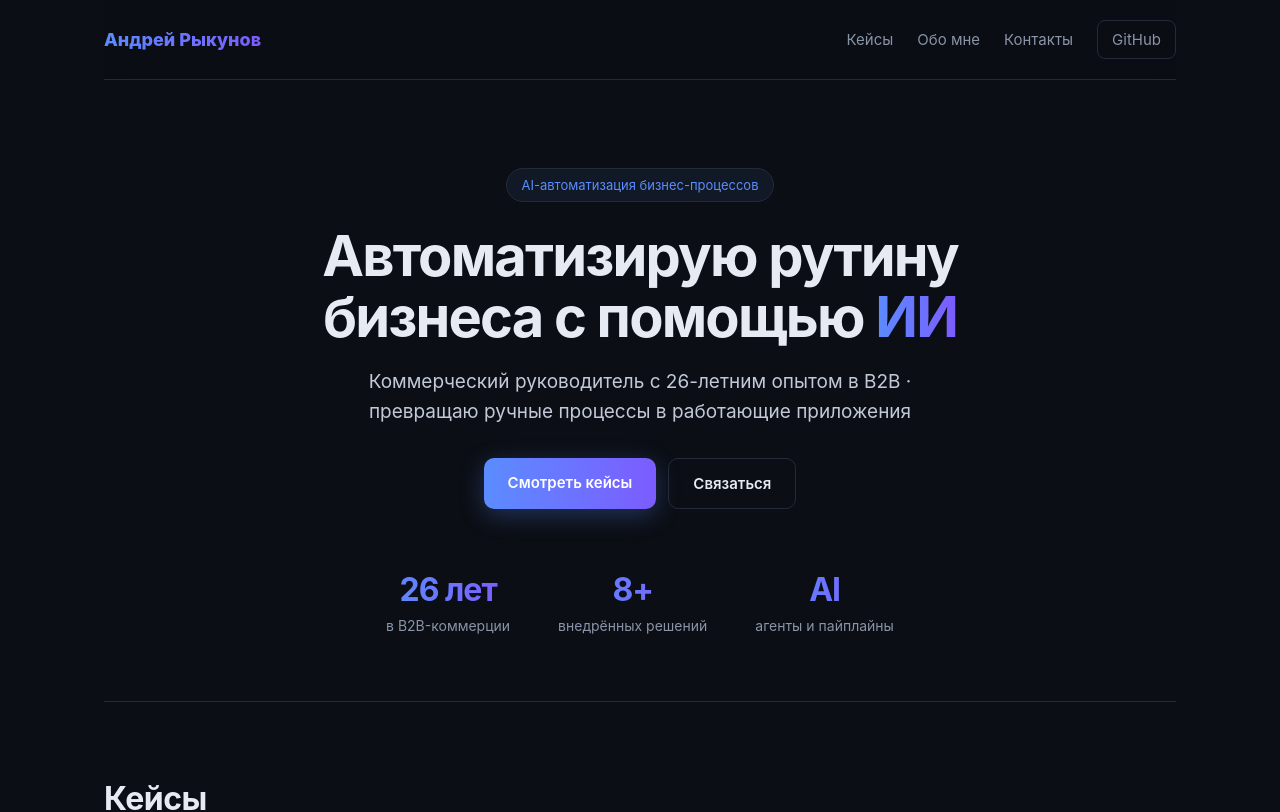
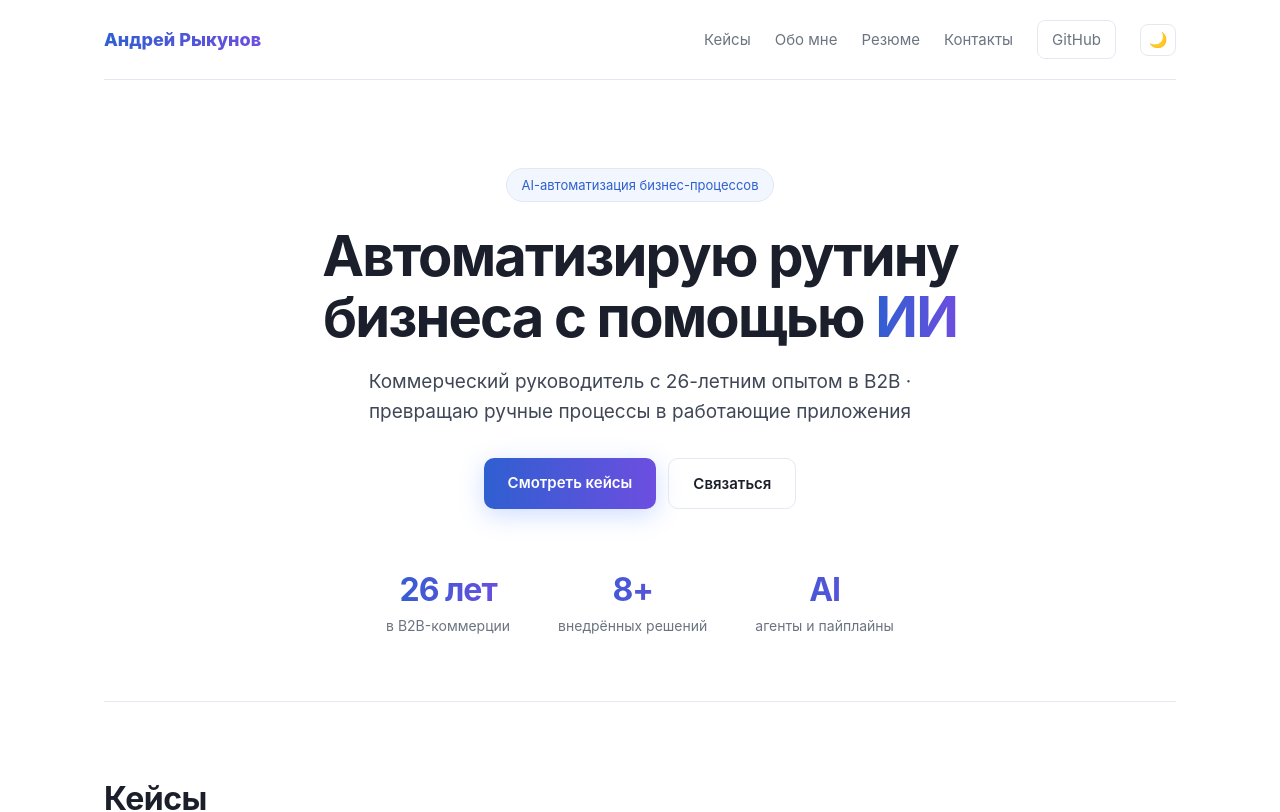
Before and after one commit to kilevoy/kilevoy.github.io, a React (Vite) app: page / in a window 1280 px wide. Shown: the top 812 px of the page. Built offline with nearby package versions, Linux system fonts and the light colour scheme.

Commit message:
ci: add GitHub Pages deploy workflow; feat: light/dark theme toggle + resume section

```diff
--- a/index.html
+++ b/index.html
@@ -11,6 +11,13 @@
   </head>
   <body>
     <div id="root"></div>
+    <script>
+      // Ставим тему до отрисовки, чтобы не было вспышки (дефолт — светлая)
+      (function () {
+        var t = localStorage.getItem("theme");
+        if (t === "dark") document.documentElement.setAttribute("data-theme", "dark");
+      })();
+    </script>
     <script type="module" src="/src/main.tsx"></script>
   </body>
 </html>
--- a/src/App.tsx
+++ b/src/App.tsx
@@ -1,5 +1,28 @@
-import { useState } from "react";
-import { profile, cases, skills, type Case } from "./data";
+import { useState, useEffect } from "react";
+import { profile, cases, skills, highlights, type Case } from "./data";
+
+function ThemeToggle() {
+  const [theme, setTheme] = useState<"light" | "dark">(() => {
+    const saved = localStorage.getItem("theme");
+    return saved === "dark" ? "dark" : "light"; // дефолт — светлая
+  });
+
+  useEffect(() => {
+    document.documentElement.setAttribute("data-theme", theme);
+    localStorage.setItem("theme", theme);
+  }, [theme]);
+
+  return (
+    <button
+      className="theme-toggle"
+      onClick={() => setTheme(theme === "light" ? "dark" : "light")}
+      title={theme === "light" ? "Тёмная тема" : "Светлая тема"}
+      aria-label="Переключить тему"
+    >
+      {theme === "light" ? "🌙" : "☀️"}
+    </button>
+  );
+}
 
 export default function App() {
   return (
@@ -8,6 +31,7 @@ export default function App() {
       <Hero />
       <Cases />
       <About />
+      <Resume />
       <Contact />
       <Footer />
     </div>
@@ -23,10 +47,12 @@ function Nav() {
       <div className="nav-links">
         <a href="#cases">Кейсы</a>
         <a href="#about">Обо мне</a>
+        <a href="#resume">Резюме</a>
         <a href="#contact">Контакты</a>
         <a href={profile.github} target="_blank" rel="noreferrer" className="nav-gh">
           GitHub
         </a>
+        <ThemeToggle />
       </div>
     </nav>
   );
@@ -174,6 +200,33 @@ function About() {
   );
 }
 
+function Resume() {
+  return (
+    <section className="resume" id="resume">
+      <h2>Резюме</h2>
+      <p className="section-sub">
+        Коммерческий руководитель, который сам строит инструменты автоматизации.
+        Кратко — главное:
+      </p>
+      <div className="resume-card">
+        <ul className="resume-hl">
+          {highlights.map((h, i) => (
+            <li key={i}>{h}</li>
+          ))}
+        </ul>
+        <div className="resume-actions">
+          <a className="btn primary" href={profile.resumePdf} download>
+            ↓ Скачать резюме (PDF)
+          </a>
+          <a className="btn ghost" href={profile.resumePdf} target="_blank" rel="noreferrer">
+            Открыть в браузере
+          </a>
+        </div>
+      </div>
+    </section>
+  );
+}
+
 function Contact() {
   return (
     <section className="contact" id="contact">
--- a/src/data.ts
+++ b/src/data.ts
@@ -12,7 +12,16 @@ export const profile = {
   telegram: "https://t.me/rykunov",
   location: "Челябинск",
   hh: "", // TODO: ссылка на резюме hh.ru
+  resumePdf: "Rykunov-AI-Automation-CV.pdf",
 };
+
+// Краткие факты для блока «Резюме»
+export const highlights = [
+  "26 лет в B2B-коммерции — от менеджера до заместителя коммерческого директора",
+  "Команды до 85 человек, годовой план продаж до 1 млрд ₽, запуск 12 филиалов",
+  "Power BI-дашборды как основной инструмент совещаний по продажам в 2016–2025",
+  "Сегодня — AI-агенты, парсеры и веб-приложения, убирающие ручную рутину",
+];
 
 export interface Case {
   title: string;
--- a/src/styles.css
+++ b/src/styles.css
@@ -1,14 +1,39 @@
+/* Светлая тема — по умолчанию (профессионально, лучшая читаемость) */
 :root {
+  --bg: #ffffff;
+  --bg-soft: #f4f6fa;
+  --card: #ffffff;
+  --border: #e4e8f0;
+  --text: #1a1f2b;
+  --text-soft: #3f4756;
+  --muted: #6b7480;
+  --accent: #2f5fd0;
+  --accent2: #6d4ee0;
+  --green: #1f9d63;
+  --amber: #c77a16;
+  --nav-bg: rgba(255, 255, 255, 0.85);
+  --shadow: 0 1px 3px rgba(16, 24, 40, 0.06), 0 1px 2px rgba(16, 24, 40, 0.04);
+}
+
+/* Тёмная тема — по переключателю (tech-forward) */
+[data-theme="dark"] {
   --bg: #0b0e14;
   --bg-soft: #131823;
   --card: #161c28;
   --border: #232b3a;
   --text: #e6eaf2;
+  --text-soft: #c2cad8;
   --muted: #8a94a7;
   --accent: #5b8cff;
   --accent2: #7c5cff;
   --green: #3ecf8e;
   --amber: #ffb454;
+  --nav-bg: rgba(11, 14, 20, 0.85);
+  --shadow: none;
+}
+
+body {
+  transition: background 0.2s ease, color 0.2s ease;
 }
 
 * {
@@ -64,7 +89,7 @@ section {
   padding: 20px 0;
   position: sticky;
   top: 0;
-  background: rgba(11, 14, 20, 0.85);
+  background: var(--nav-bg);
   backdrop-filter: blur(10px);
   z-index: 10;
   border-bottom: 1px solid var(--border);
@@ -101,6 +126,26 @@ section {
   padding: 7px 14px;
   border: 1px solid var(--border);
   border-radius: 8px;
+}
+
+.theme-toggle {
+  width: 36px;
+  height: 32px;
+  border: 1px solid var(--border);
+  border-radius: 8px;
+  background: transparent;
+  color: var(--text);
+  cursor: pointer;
+  font-size: 15px;
+  line-height: 1;
+  display: grid;
+  place-items: center;
+  transition: border-color 0.15s, transform 0.12s;
+}
+
+.theme-toggle:hover {
+  border-color: var(--accent);
+  transform: translateY(-1px);
 }
 
 /* ─── Hero ─── */
@@ -142,7 +187,7 @@ section {
   max-width: 600px;
   margin: 0 auto 32px;
   font-size: 19px;
-  color: #c2cad8;
+  color: var(--text-soft);
 }
 
 .hero-cta {
@@ -250,12 +295,14 @@ section {
   padding: 22px;
   display: flex;
   flex-direction: column;
-  transition: transform 0.15s ease, border-color 0.15s ease;
+  box-shadow: var(--shadow);
+  transition: transform 0.15s ease, border-color 0.15s ease, box-shadow 0.15s ease;
 }
 
 .ccard:hover {
   transform: translateY(-3px);
   border-color: var(--accent);
+  box-shadow: 0 8px 24px rgba(16, 24, 40, 0.1);
 }
 
 .ccard.flag {
@@ -304,7 +351,7 @@ section {
 
 .outcome {
   margin: 0 0 16px;
-  color: #c2cad8;
+  color: var(--text-soft);
   font-size: 14.5px;
   flex: 1;
 }
@@ -363,7 +410,7 @@ section {
 }
 
 .about-text p {
-  color: #c2cad8;
+  color: var(--text-soft);
   font-size: 16px;
   margin: 0 0 16px;
 }
@@ -395,6 +442,36 @@ section {
   border: 1px solid var(--border);
   border-radius: 999px;
   font-size: 13.5px;
+}
+
+/* ─── Resume ─── */
+.resume-card {
+  background: var(--card);
+  border: 1px solid var(--border);
+  border-radius: 16px;
+  padding: 28px 30px;
+  display: flex;
+  flex-direction: column;
+  gap: 22px;
+  box-shadow: var(--shadow);
+}
+
+.resume-hl {
+  margin: 0;
+  padding-left: 22px;
+  display: grid;
+  gap: 10px;
+}
+
+.resume-hl li {
+  color: var(--text-soft);
+  font-size: 15.5px;
+}
+
+.resume-actions {
+  display: flex;
+  gap: 12px;
+  flex-wrap: wrap;
 }
 
 /* ─── Contact ─── */
```
Also changed, not shown: 1 other file (tests, documents, lock files or other folders).
